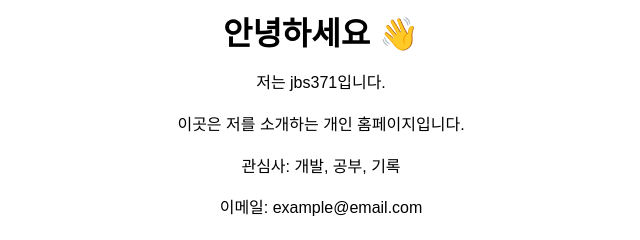
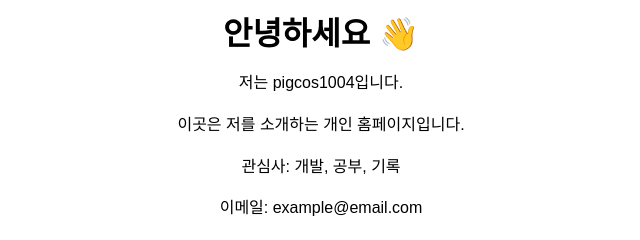
Before and after one commit to pigcos1004/pigcos1004.github.io, a plain HTML site: page index.html in a window 1280 px wide. Shown: the part 133-373 px from the top of the page, 319-959 px from the left. Drawn offline with Linux system fonts and the light colour scheme.

Commit message:
Update index.html

```diff
--- a/index.html
+++ b/index.html
@@ -30,7 +30,7 @@
 <body>
   <div class="container">
     <h1>안녕하세요 👋</h1>
-    <p>저는 jbs371입니다.</p>
+    <p>저는 pigcos1004입니다.</p>
     <p>이곳은 저를 소개하는 개인 홈페이지입니다.</p>
     <p>관심사: 개발, 공부, 기록</p>
     <p>이메일: example@email.com</p>
```
